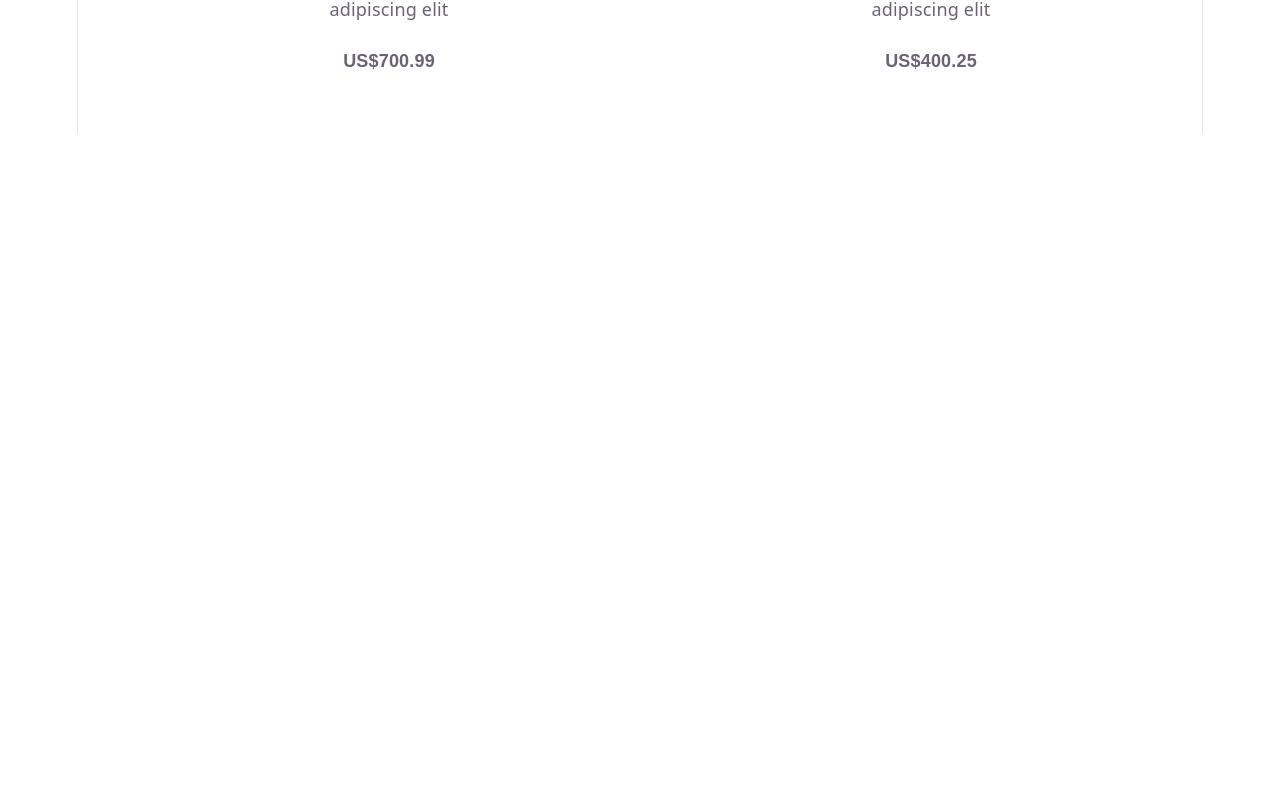
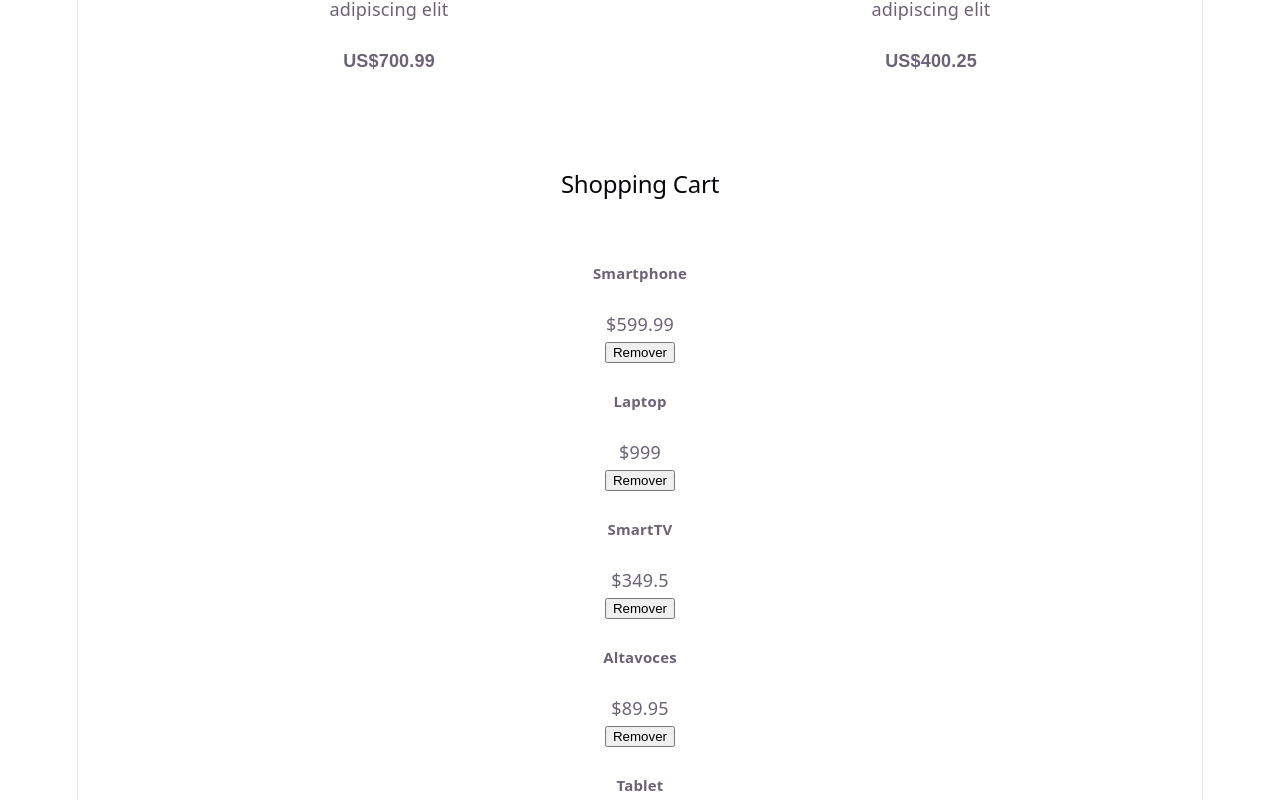
Before and after one commit to migarcos/react_essentials, a React (Vite) app: page / in a window 1280 px wide. Shown: the part 880-1680 px from the top of the page. Before the commit the page ends 1014 px from the top, so only its background shows below. Built offline with nearby package versions, Linux system fonts and the light colour scheme.

Commit message:
cart and list

```diff
--- a/src/App.jsx
+++ b/src/App.jsx
@@ -32,7 +32,7 @@ function App() {
     <>
       < ProdsList data={data} />
 
-      < CarList />
+      < CarList prods={data}/>
     </>
   )
 }
--- a/src/components/5/CarList.jsx
+++ b/src/components/5/CarList.jsx
@@ -1,11 +1,19 @@
-import React from 'react'
+import ItemCarrito from './ItemCarrito';
 
-const CarList = () => {
+function CartList( {prods} ) {
+
   return (
-    <>
-
-    </>
+    <div className='col-md-3 border-start border-4 border-secondary'>
+      <div className='sticky-top'>
+        <h2>Shopping Cart</h2>
+        { prods.map( prod => (
+          < ItemCarrito key={prod.id} prod={prod}
+            onClick={ () => { removerItem(prod) } }
+          />
+        ))}
+      </div>
+    </div>
   )
 }
 
-export default CarList
+export default CartList
--- /dev/null
+++ b/src/components/5/ItemCarrito.jsx
@@ -0,0 +1,17 @@
+import React from 'react'
+
+function ItemCarrito({prod,onClick}) {
+    return (
+        <>
+            <div className="card mt-3">
+                <div className="card-body">
+                    <h5 className="card-title">{prod.nombre}</h5>
+                    <p className="card-text">${prod.precio}</p>
+                    <button className="btn btn-danger" onClick={onClick}>Remover</button>
+                </div>
+            </div>
+        </>
+    )
+}
+
+export default ItemCarrito
```
